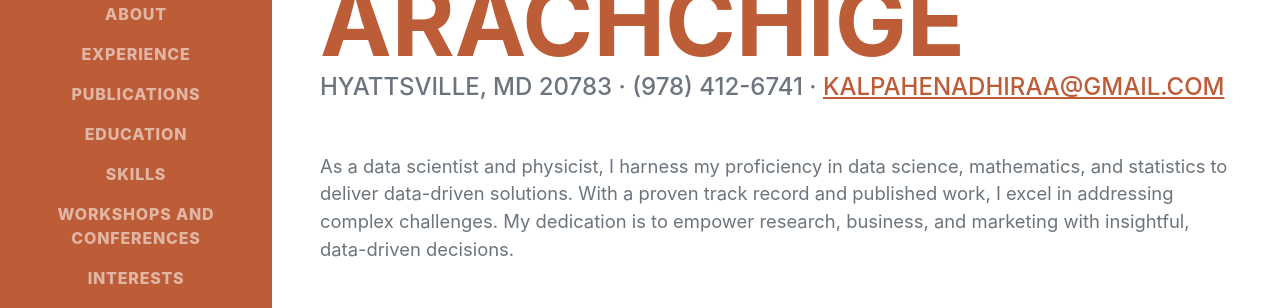
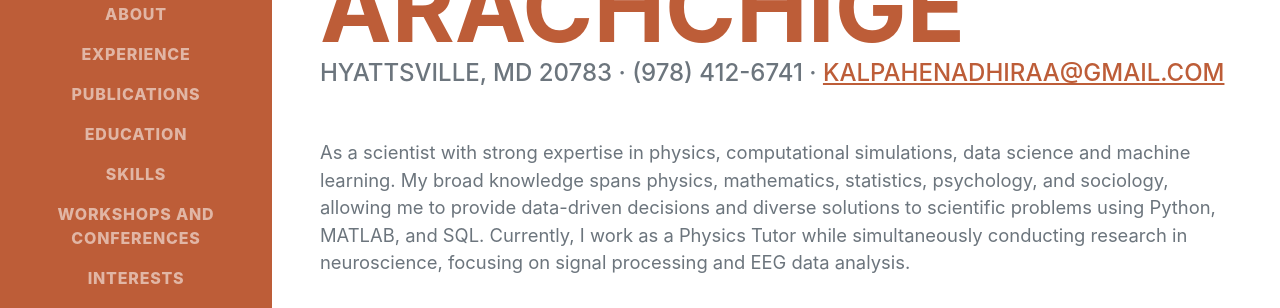
Before and after one commit to kharindra/kharindra.github.io, a plain HTML site: page index.html in a window 1280 px wide. Shown: the part 326-634 px from the top of the page. Drawn offline with nearby package versions, Linux system fonts and the light colour scheme; a web font is replaced by a local one.

Commit message:
updating the index.html

```diff
--- a/index.html
+++ b/index.html
@@ -49,7 +49,7 @@
                          Hyattsville, MD 20783 · (978) 412-6741 ·
                         <a href="mailto:name@email.com">kalpahenadhiraa@gmail.com</a>
                     </div>
-                    <p class="lead mb-5">As a data scientist and physicist, I harness my proficiency in data science, mathematics, and statistics to deliver data-driven solutions. With a proven track record and published work, I excel in addressing complex challenges. My dedication is to empower research, business, and marketing with insightful, data-driven decisions.</p>
+                    <p class="lead mb-5">As a scientist with strong expertise in physics, computational simulations, data science and machine learning. My broad knowledge spans physics, mathematics, statistics, psychology, and sociology, allowing me to provide data-driven decisions and diverse solutions to scientific problems using Python, MATLAB, and SQL. Currently, I work as a Physics Tutor while simultaneously conducting research in neuroscience, focusing on signal processing and EEG data analysis.</p>
                     <div class="social-icons">
                         <a class="social-icon" href="https://www.linkedin.com/in/kalpa-henadhira/"><i class="fab fa-linkedin-in"></i></a>
                         <a class="social-icon" href="https://github.com/kharindra"><i class="fab fa-github"></i></a>
```
